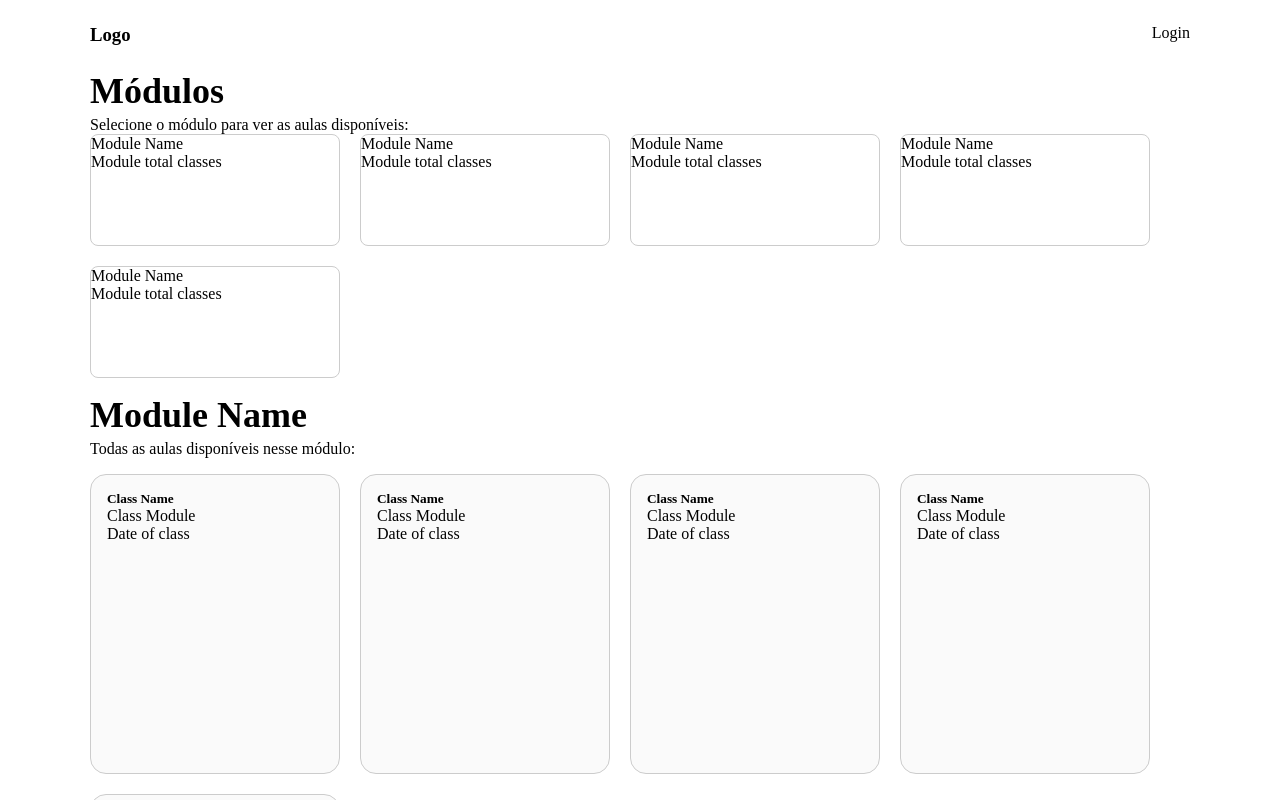
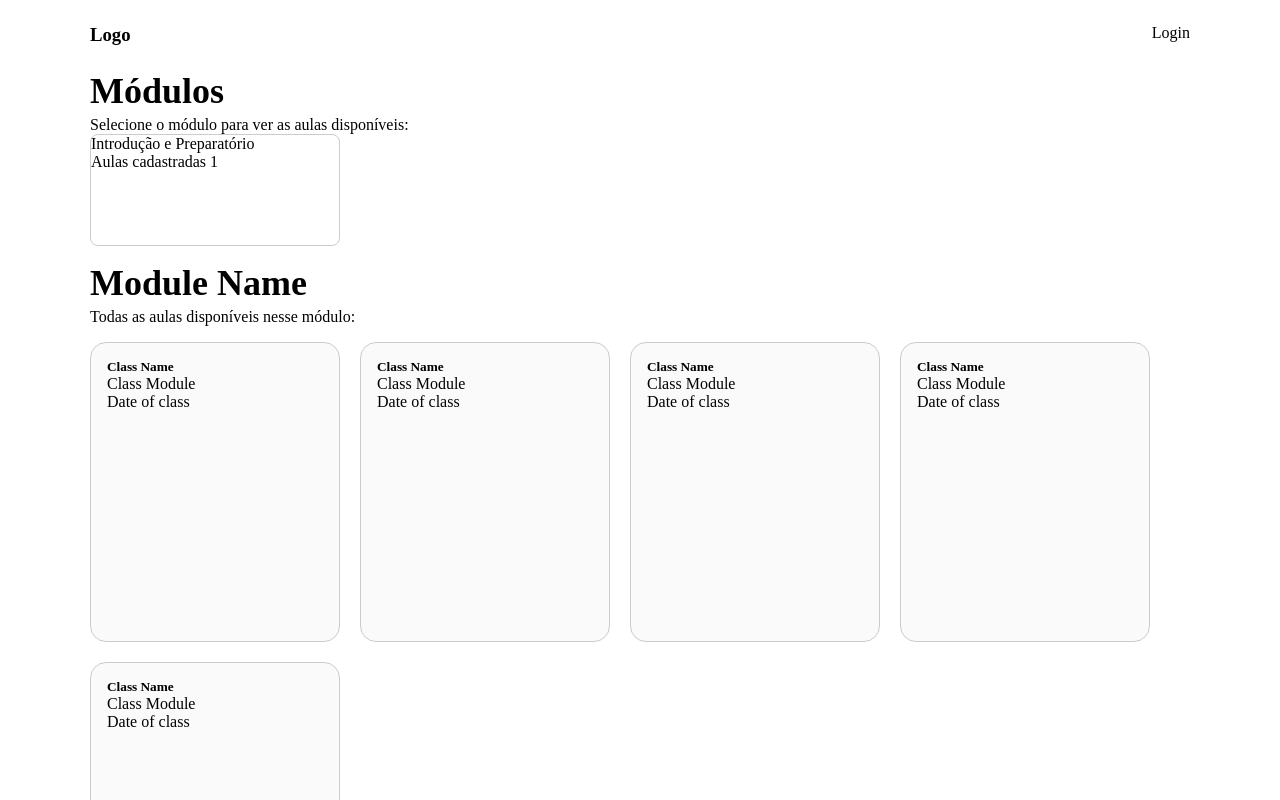
Before and after one commit to CaioVieira-dev/teste-pratico, a React (Create React App) app: page / in a window 1280 px wide. Shown: the top 800 px of the page. Built offline with nearby package versions, Linux system fonts and the light colour scheme.

Commit message:
begin structure data

```diff
--- a/src/components/Module/index.tsx
+++ b/src/components/Module/index.tsx
@@ -1,11 +1,16 @@
 
 import './style.scss';
 
-export function Module() {
+type ModuleProps = {
+    moduleName: string;
+    totalClasses: number;
+}
+
+export function Module(props: ModuleProps) {
     return (
         <div className="Module">
-            <p>Module Name</p>
-            <span>Module total classes</span>
+            <p>{props.moduleName}</p>
+            <span>Aulas cadastradas {props.totalClasses}</span>
         </div>
     )
 }
--- a/src/pages/Home/index.tsx
+++ b/src/pages/Home/index.tsx
@@ -3,6 +3,17 @@ import { Module } from '../../components/Module'
 import { Classes } from '../../components/Classes'
 
 import './styles.scss'
+
+const data = [
+    {
+        module: "Introdução e Preparatório",
+        classes: [{
+            name: "Iniciando como um programador(a) Devaria",
+            date: "21/06 às 19:30"
+        }],
+    },
+
+]
 
 export function Home() {
 
@@ -16,11 +27,8 @@ export function Home() {
                 <h2>Módulos</h2>
                 <sub>Selecione o módulo para ver as aulas disponíveis:</sub>
                 <section className="modules">
-                    <Module />
-                    <Module />
-                    <Module />
-                    <Module />
-                    <Module />
+                    {data.map(module => <Module moduleName={module.module} totalClasses={module.classes.length} />)}
+
                 </section>
                 <section className="content">
                     <h2>Module Name</h2>
```
